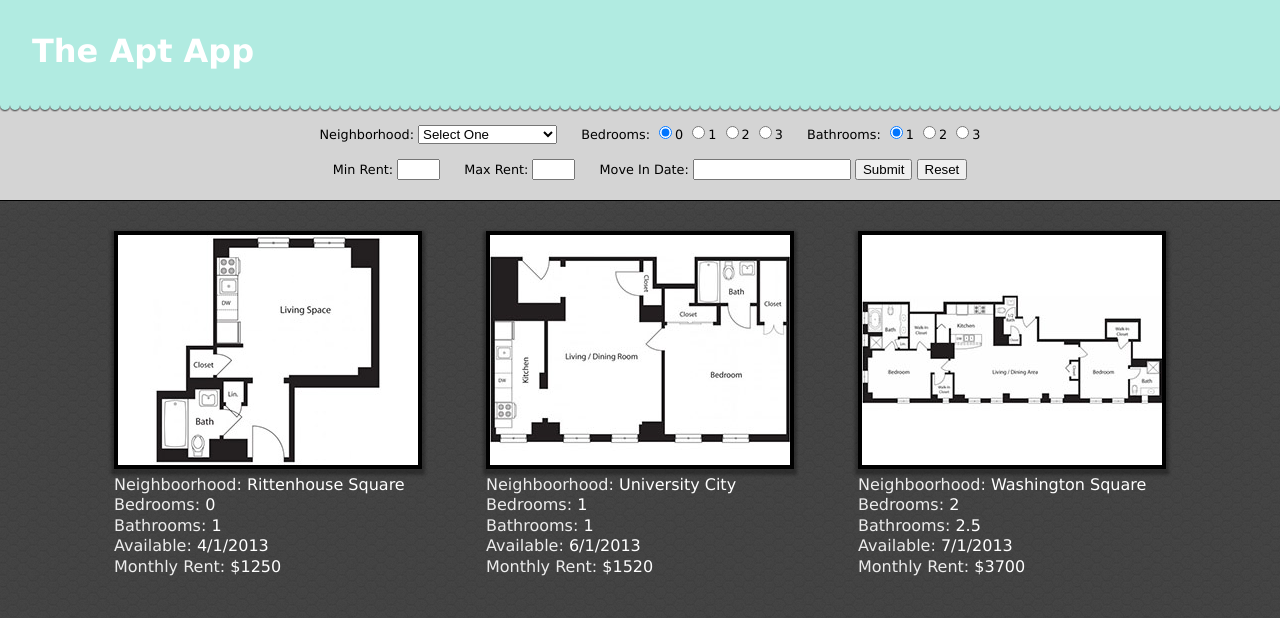
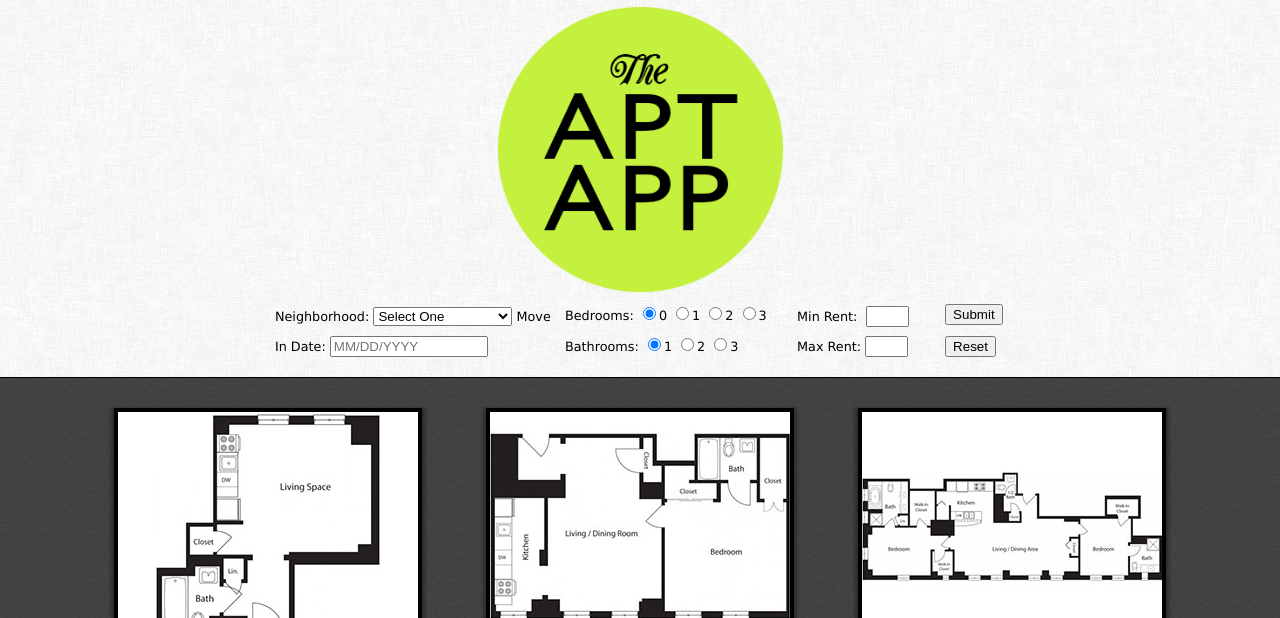
Before and after one commit to chelmyers/Info151_Final, a PHP site: page / in a window 1280 px wide. Shown: the top 618 px of the page. Run offline with PHP 8.4, Linux system fonts and the light colour scheme.

Commit message:
change logo, organize header/form

```diff
--- a/local_html/index.html
+++ b/local_html/index.html
@@ -13,17 +13,21 @@
 
 	<body>
 
+
+		<div id="content">
+
 			<header>
-			<h1>The Apt App</h1>
-		</header>
-		<div id="scallops"></div>
+			<img src="img/aptAppLogo.png" alt="The Apt App" width="300"/>
+
+			<!--<div id="scallops"></div>-->
 
 
-		<div id="content">
 
 				<div id="searchBar">
 
 					<form>
+
+						<div id="sect1">
 
 							<label>Neighborhood:</label>
 							<select id="neighborhoods" name="neighborhoods" >
@@ -34,10 +38,13 @@
 								<option value="University City">University City</option>
 							</select>
 
+							<label>Move In Date: </label>
+							<input id="moveInDate" type="text" name="date" placeholder="MM/DD/YYYY"/>
+
+						</div> <!--sect1-->
 
 
-
-
+						<div id="sect2">
 							<label for="bedrooms">Bedrooms:</label>
 							<input id="bedroom0" type="radio" name="bedrooms" value="0" checked >0
 							<input id="bedroom1" type="radio" name="bedrooms" value="1">1
@@ -45,42 +52,34 @@
 							<input id="bedroom3" type="radio" name="bedrooms" value="3">3
 
 
-
-
-
 							<label for="bathrooms">Bathrooms:</label>
 							<input id="bathroom1" type="radio" name="bathroom" value="1" checked>1
 							<input id="bathroom2" type="radio" name="bathroom" value="2">2
 							<input id="bathroom3" type="radio" name="bathroom" value="3">3
+						</div> <!--sect2-->
 
 
-					</br>
-
-
-					<label>Min Rent: </label>
+						<div id="sect3">
+							<label style="padding-right:4px;">Min Rent: </label>
 							<input id="min" type="text" name="min"/>
 
 
 							<label>Max Rent: </label>
 							<input id="max" type="text" name="max"/>
+						</div> <!--sect3-->
 
 
-
-
-
-					<label>Move In Date: </label>
-					<input id="moveInDate" type="text" name="date"/>
-
-
-
-
-
+						<div id="sect4">
 							<button id="submit" type="button">Submit</button>
 							<input id="reset" type="reset" value="Reset"/>
+						</div> <!--sect4-->
+
 
 					</form>
 
 				</div> <!--sidebar-->
+
+			</header>
 
 			<div id="main">
 
--- a/local_html/stylesheet.css
+++ b/local_html/stylesheet.css
@@ -44,8 +44,9 @@ html {
 /*HEADER*/
 header {
 	width:100%;
-	background-color: #b1ebe1;
+	background: url("img/fabric_of_squares_gray.png")  top left repeat;
 	margin:0;
+	text-align: center;
 }
 
 h1 {
@@ -56,11 +57,11 @@ h1 {
 	margin: 0;
 }
 
-#scallops {
+/*#scallops {
 	width:100%;
 	min-height:10px;
 	background: url("img/scallop.png") top left repeat-x;
-}
+}*/
 
 /*WRAPPERS*/
 #content {
@@ -76,10 +77,10 @@ h1 {
 
 #searchBar{
 	width:100%;
-	background-color: #d4d4d4;
 	min-height: 50px;
 	text-align: center;
 	border-bottom: 1px solid black;
+	padding-bottom:20px;
 }
 
 
@@ -89,10 +90,14 @@ form {
 	padding: 11px 0px 0px 0px;
 	font-family: Verdana, sans-serif;
 	font-size: .8em;
+	text-align: left;
+	display: inline;
 }
+	form div {
+		display:inline-block;
+	}
 label{
-	margin-top:20px;
-	margin-left: 20px;
+
 }
 
 #min, #max {
@@ -110,10 +115,44 @@ label{
 	padding-bottom: 4px;
 }
 
-input {
-	margin-bottom: 20px;
+
+#sect1 {
+	width:276px;
+}
+	#sect1 input {
+		margin-top:10px;
+	}
+
+
+
+#sect2 {
+	width:218px;
+	margin-left:10px;
 }
 
+#bathroom1 {
+	margin-top:15px;
+}
+
+
+
+#sect3 {
+	width: 134px;
+	margin-left:10px;
+}
+
+#max {
+	margin-top:9px;
+}
+
+
+#sect4 {
+	width: 60px;
+	margin-left:10px;
+}
+#reset {
+	margin-top:11px;
+}
 
 
 /*APARTMENT DIVS*/
--- /dev/null
+++ b/working_files/Carrington/Freeware License.txt
@@ -0,0 +1,5 @@
+This font was found on the internet and did not come with a license. While we try to make sure that all the fonts on fontsquirrel.com are properly licensed for commercial use, there are many fonts that have either been abandoned by their authors or the authors distribute their fonts without an explicit license.
+
+It is our opinion that if the unlicensed font is freely available for download from either the original source or from multiple free-font sites then we assume it to be safe to use the font commercially. This is no guarantee of such freedom, but there are so many unlicensed free fonts distributed by primary sources that the intentions must be read that the font is free to use how you like.
+
+We are not lawyers and don't pretend to be them on TV. Please report any errors/violations you know of. http://www.fontsquirrel.com/contact
```
Also changed, not shown: local_html/img/aptAppLogo.png (added), local_html/img/fabric_of_squares_gray.png (added), working_files/Carrington/Carrington.ttf (added), working_files/aptAppLogo.png (added), 4 other files. Lines whose indentation alone changed are shown as unchanged.
